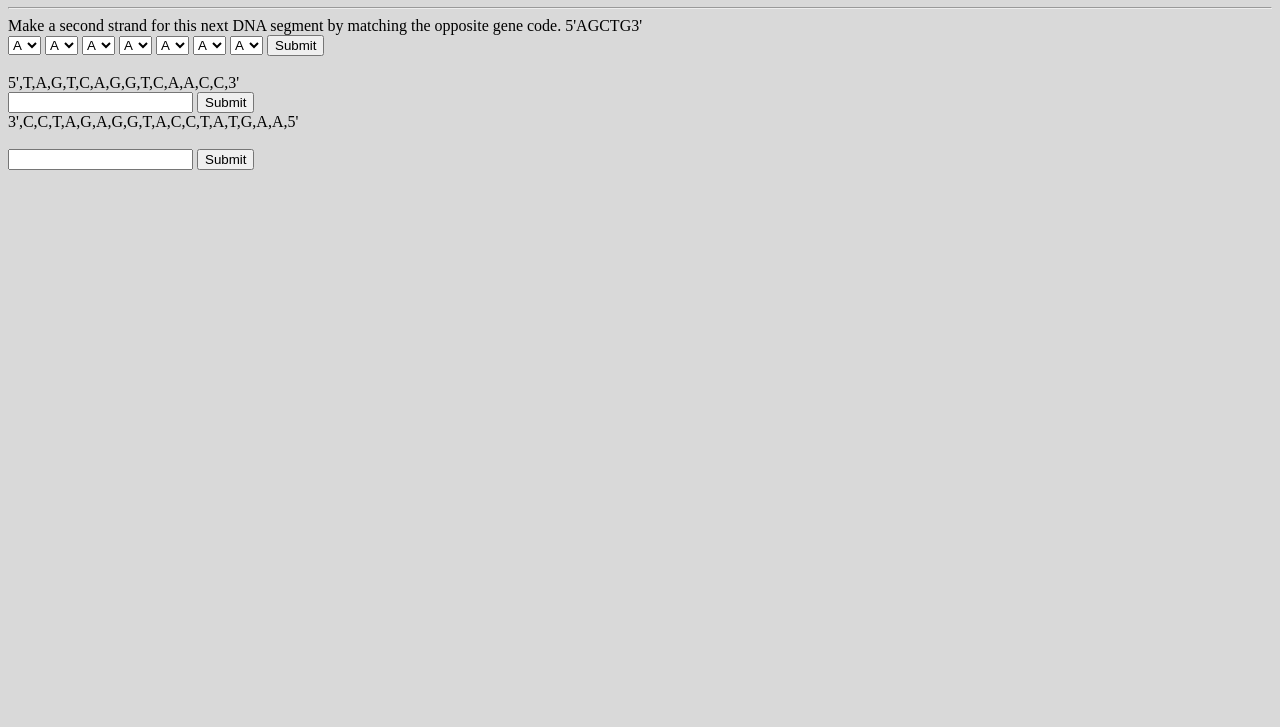
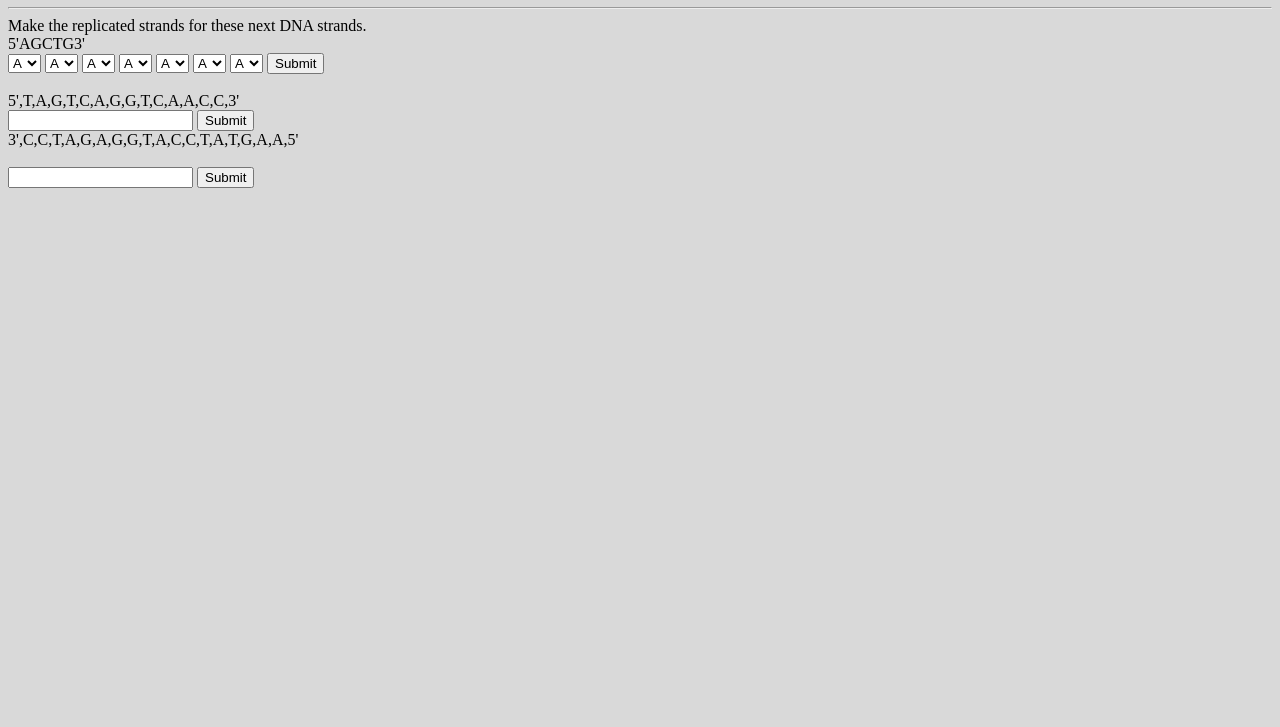
Before and after one commit to DNAreplication/DNAreplication.github.io, a plain HTML site: page index.html in a window 1280 px wide. Shown: the part 73-800 px from the top of the page. Drawn offline with Linux system fonts and the light colour scheme.

Commit message:
Update index.html

```diff
--- a/index.html
+++ b/index.html
@@ -22,7 +22,8 @@
   <body>
     <h1>DNA Replication Practice</h1>
     <hr>
-    <a>Make a second strand for this next DNA segment by matching the opposite gene code.</a>
+    <a>Make the replicated strands for these next DNA strands.</a>
+    <br>
     <a>5'AGCTG3'</a>
 		<div class="box">
 			<form>
```
